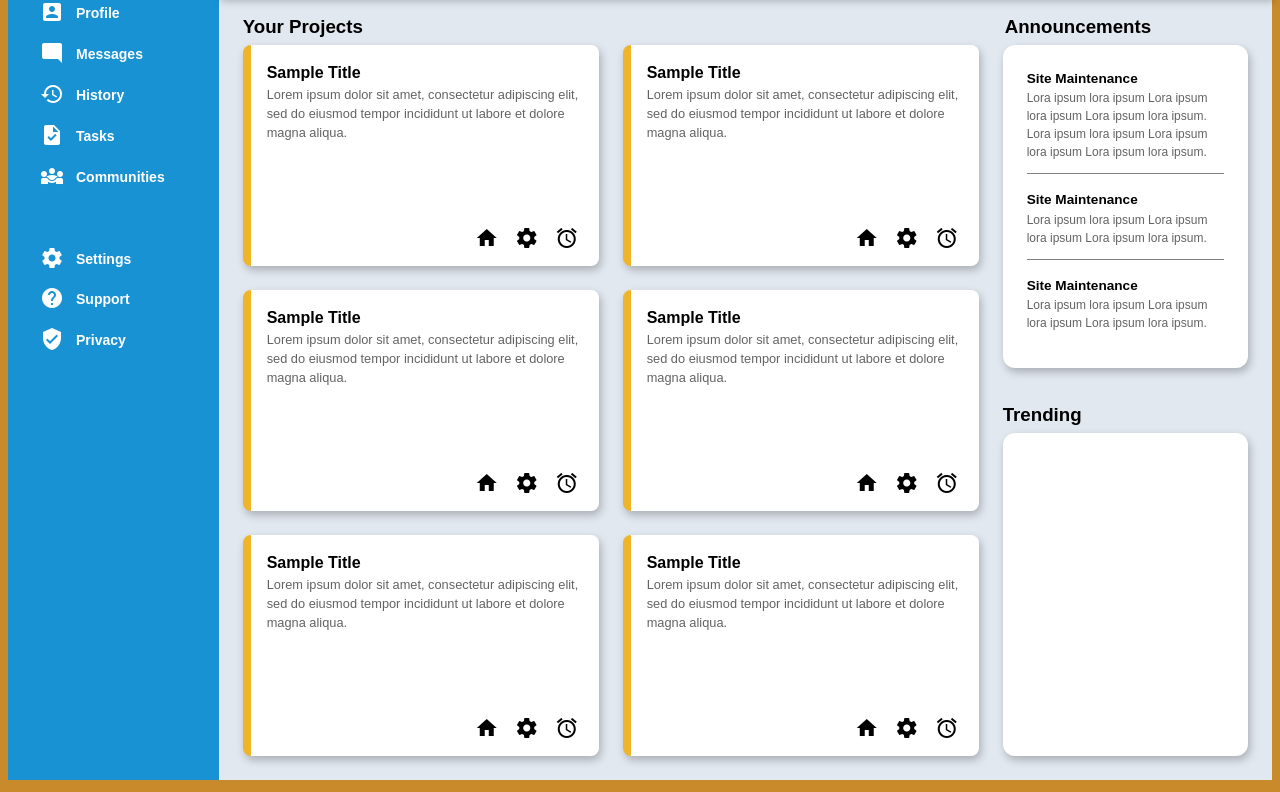
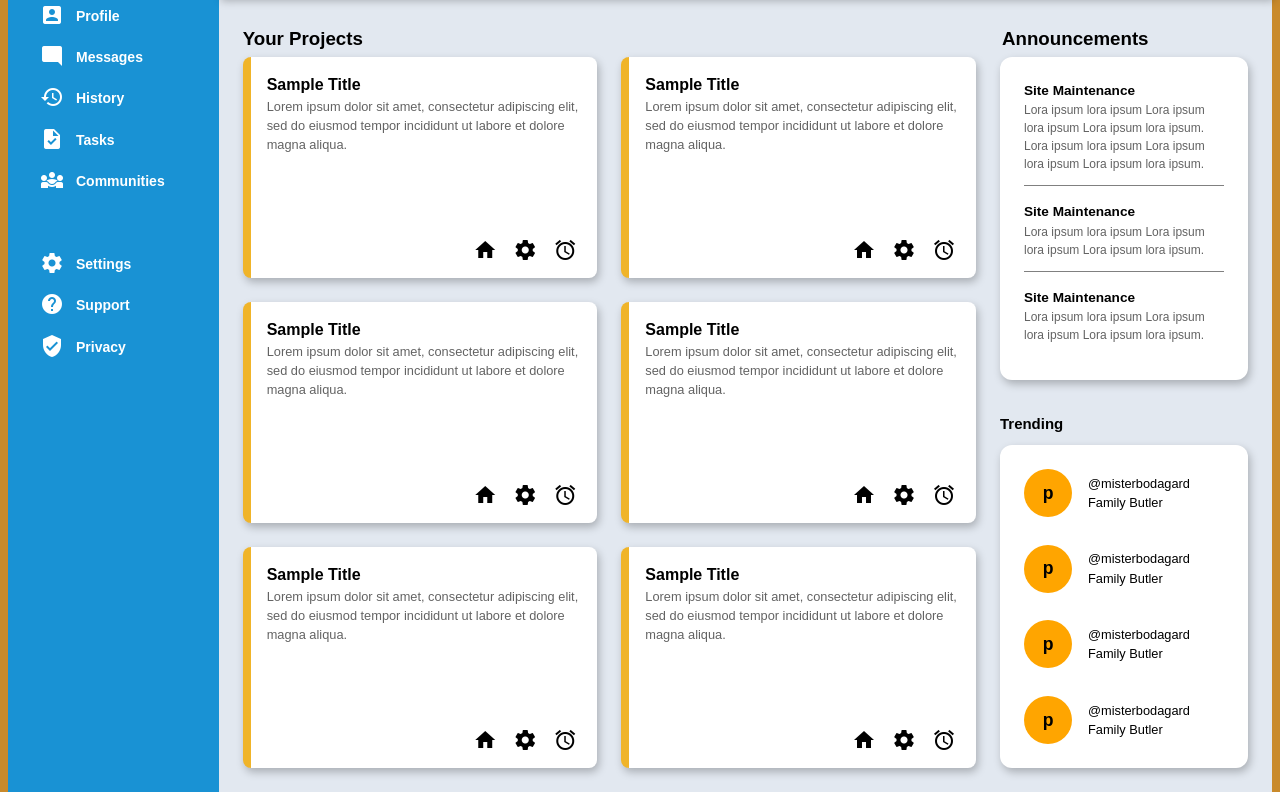
Before and after one commit to de3x/admin-dashboard, a plain HTML site: page index.html in a window 1280 px wide. Shown: the part 159-951 px from the top of the page. Drawn offline with Linux system fonts and the light colour scheme.

Commit message:
Finish trending section using placeholders for imgs

```diff
--- a/index.html
+++ b/index.html
@@ -189,6 +189,34 @@
           </div>
           <div class="trending">
             <h3 class="trending-header">Trending</h3>
+            <div class="trending-item-wrapper">
+              <div class="circle-icon medium">p</div>
+              <div class="item-text">
+                @misterbodagard <br />
+                Family Butler
+              </div>
+            </div>
+            <div class="trending-item-wrapper">
+              <div class="circle-icon medium">p</div>
+              <div class="item-text">
+                @misterbodagard <br />
+                Family Butler
+              </div>
+            </div>
+            <div class="trending-item-wrapper">
+              <div class="circle-icon medium">p</div>
+              <div class="item-text">
+                @misterbodagard <br />
+                Family Butler
+              </div>
+            </div>
+            <div class="trending-item-wrapper">
+              <div class="circle-icon medium">p</div>
+              <div class="item-text">
+                @misterbodagard <br />
+                Family Butler
+              </div>
+            </div>
           </div>
         </div>
       </div>
--- a/styles.css
+++ b/styles.css
@@ -297,7 +297,7 @@ body p {
   grid-area: content;
   display: grid;
   grid-template-columns: 3fr 1fr;
-  padding: 48px 24px 24px;
+  padding: 60px 24px 24px;
   gap: 24px;
 }
 
@@ -349,9 +349,33 @@ body p {
 .announcement-item .item-p {
   font-size: 0.75rem;
 }
+
+.trending {
+  grid-area: trending;
+  position: relative;
+  display: flex;
+  flex-direction: column;
+  justify-content: space-between;
+  align-items: flex-start;
+  background-color: white;
+  border-radius: 12px;
+  box-shadow: 2px 4px 8px hsl(0deg 0% 0% / 0.25);
+  padding: 24px;
+  font-size: 0.8rem;
+}
 .trending-header {
   position: absolute;
   margin-top: -2rem;
+  top: 0;
+  left: 0;
+}
+
+.trending-item-wrapper {
+  display: flex;
+  justify-content: flex-start;
+  align-items: center;
+  gap: 16px;
+  min-width: 200px;
 }
 
 .card {
@@ -392,12 +416,6 @@ body p {
     "trending";
 }
 
-.trending {
-  grid-area: trending;
-  background-color: white;
-  border-radius: 12px;
-  box-shadow: 2px 4px 8px hsl(0deg 0% 0% / 0.25);
-}
 /* Very tedious way of implementing grid-template area for nav li's */
 .nav-1 {
   grid-area: one;
@@ -452,6 +470,13 @@ body p {
   font-weight: 700;
 }
 
+.medium {
+  height: 3rem;
+  width: 3rem;
+  font-size: 1.1rem;
+  font-weight: 700;
+}
+
 .big.username {
   white-space: nowrap;
 }
```
